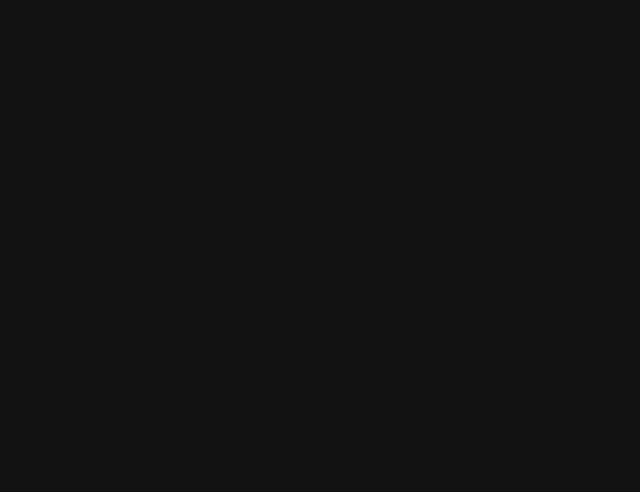
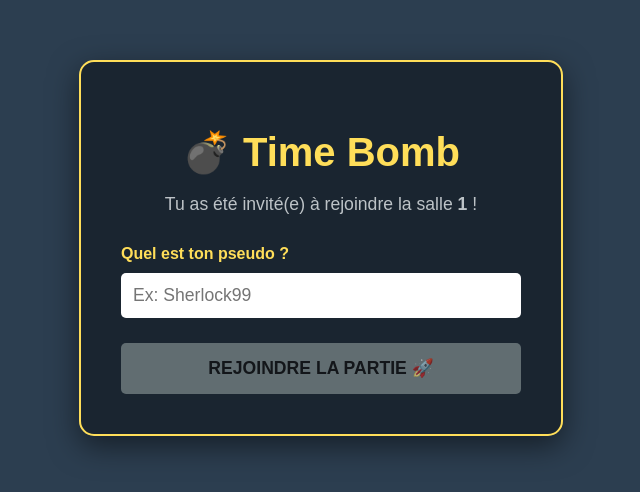
Before and after one commit to Leo-Riche/papier-board-games, a Vue app in the folder client/: page /join/1 in a window 1280 px wide. Before the commit this address had no page. Shown: the part 152-644 px from the top of the page, without its empty margins (319-959 px from the left). Built offline with nearby package versions, Linux system fonts and the light colour scheme; the HTML template or start-up script is replaced by a standard one.

Commit message:
feat: Add TimeBombJoin view and implement player joining functionality; enhance TimeBombLobbyWait with share link feature

```diff
--- a/client/src/router/index.ts
+++ b/client/src/router/index.ts
@@ -4,6 +4,7 @@ import { createRouter, createWebHistory } from 'vue-router'
 import Home from '../views/Home.vue'
 import TimeBombLobby from '../views/TimeBomb/TimeBombLobby.vue'
 import TimeBombBoard from '../views/TimeBomb/TimeBombBoard.vue'
+import TimeBombJoin from '../views/TimeBomb/TimeBombJoin.vue'
 
 const routes = [
   {
@@ -21,6 +22,12 @@ const routes = [
     name: 'TimeBombBoard',
     component: TimeBombBoard,
     props: true
+  },
+  {
+    path: '/join/:id',
+    name: 'TimeBombJoin',
+    component: TimeBombJoin,
+    props: true
   }
 ]
 
--- a/client/src/views/TimeBomb/TimeBombActiveBoard.vue
+++ b/client/src/views/TimeBomb/TimeBombActiveBoard.vue
@@ -59,7 +59,7 @@
 
     <div class="my-area" :class="myRole?.toLowerCase()">
       <div class="my-info">
-        <span>Joueur : 👤 **{{ myName }}**</span>
+        <span><strong>{{ myName }}</strong></span>
       </div>
 
       <div class="player-chat-display">
--- /dev/null
+++ b/client/src/views/TimeBomb/TimeBombJoin.vue
@@ -0,0 +1,53 @@
+<template>
+  <div class="join-wrapper">
+    <div class="join-box">
+      <h1>💣 Time Bomb</h1>
+      <p>Tu as été invité(e) à rejoindre la salle <strong>{{ roomCode }}</strong> !</p>
+
+      <div class="input-group">
+        <label>Quel est ton pseudo ?</label>
+        <input
+          type="text"
+          v-model="pseudo"
+          placeholder="Ex: Sherlock99"
+          @keyup.enter="joinGame"
+          autofocus
+        />
+      </div>
+
+      <button class="join-btn" @click="joinGame" :disabled="!pseudo.trim()">
+        REJOINDRE LA PARTIE 🚀
+      </button>
+    </div>
+  </div>
+</template>
+
+<script setup>
+import { ref } from 'vue'
+import { useRoute, useRouter } from 'vue-router'
+
+const route = useRoute()
+const router = useRouter()
+
+const roomCode = route.params.id
+const pseudo = ref('')
+
+const joinGame = () => {
+  if (!pseudo.value.trim()) return;
+  localStorage.setItem('temp_player_name', pseudo.value.trim());
+  router.push(`/timebomb/game/${roomCode}`);
+}
+</script>
+
+<style scoped>
+.join-wrapper { height: 100vh; display: flex; align-items: center; justify-content: center; background: #2c3e50; color: white; font-family: sans-serif;}
+.join-box { background: rgba(0,0,0,0.4); padding: 40px; border-radius: 15px; text-align: center; border: 2px solid #ffde59; box-shadow: 0 10px 30px rgba(0,0,0,0.5); width: 100%; max-width: 400px;}
+h1 { color: #ffde59; margin-bottom: 10px; font-size: 2.5rem; }
+p { font-size: 1.1rem; margin-bottom: 30px; color: #bdc3c7;}
+.input-group { display: flex; flex-direction: column; gap: 10px; margin-bottom: 25px; text-align: left;}
+label { font-weight: bold; color: #ffde59; }
+input { padding: 12px; font-size: 1.1rem; border-radius: 5px; border: none; outline: none; }
+.join-btn { width: 100%; background: #daa520; color: #111; font-weight: bold; font-size: 1.1rem; padding: 15px; border: none; border-radius: 5px; cursor: pointer; transition: 0.2s; text-transform: uppercase;}
+.join-btn:hover:not(:disabled) { background: #ffde59; transform: translateY(-2px);}
+.join-btn:disabled { background: #7f8c8d; cursor: not-allowed; opacity: 0.7;}
+</style>
--- a/client/src/views/TimeBomb/TimeBombLobbyWait.vue
+++ b/client/src/views/TimeBomb/TimeBombLobbyWait.vue
@@ -1,6 +1,9 @@
 <template>
   <div class="lobby-waiting">
     <h2>Salle : {{ roomCode }}</h2>
+    <button class="share-btn" @click="copyJoinLink">
+      {{ copyButtonText }}
+    </button>
 
     <div class="players-list-container">
       <h3>Joueurs connectés ({{ players.length }}) :</h3>
@@ -35,8 +38,27 @@
 
 <script setup>
 import BaseButton from '@/components/BaseButton.vue'
+import { ref } from 'vue';
 
-defineProps({
+const copyButtonText = ref('🔗 Copier le lien d\'invitation')
+
+const copyJoinLink = async () => {
+  const joinUrl = `${window.location.origin}/join/${props.roomCode}`
+
+  try {
+    await navigator.clipboard.writeText(joinUrl)
+    copyButtonText.value = '✅ Lien copié !'
+
+    setTimeout(() => {
+      copyButtonText.value = '🔗 Copier le lien d\'invitation'
+    }, 2000)
+  } catch (err) {
+    console.error('Erreur lors de la copie :', err)
+    copyButtonText.value = '❌ Erreur de copie'
+  }
+}
+
+const props = defineProps({
   roomCode: String,
   players: Array,
   socketId: String,
@@ -72,4 +94,12 @@ h2 { font-size: 2.5rem; color: #daa520; text-shadow: 0 2px black; font-family: s
 }
 
 .info-msg { font-size: 1rem; color: #ffcc00; font-style: italic; background: rgba(0,0,0,0.5); padding: 5px 15px; border-radius: 20px;}
+
+.share-btn {
+  background: #3498db; color: white; border: none; padding: 8px 15px;
+  border-radius: 5px; cursor: pointer; font-weight: bold; margin-top: 10px;
+  transition: background 0.2s;
+}
+.share-btn:hover { background: #2980b9; }
+
 </style>
```
Also changed, not shown: client/vercel.json (added), 2 other files (tests, documents, lock files or other folders).
